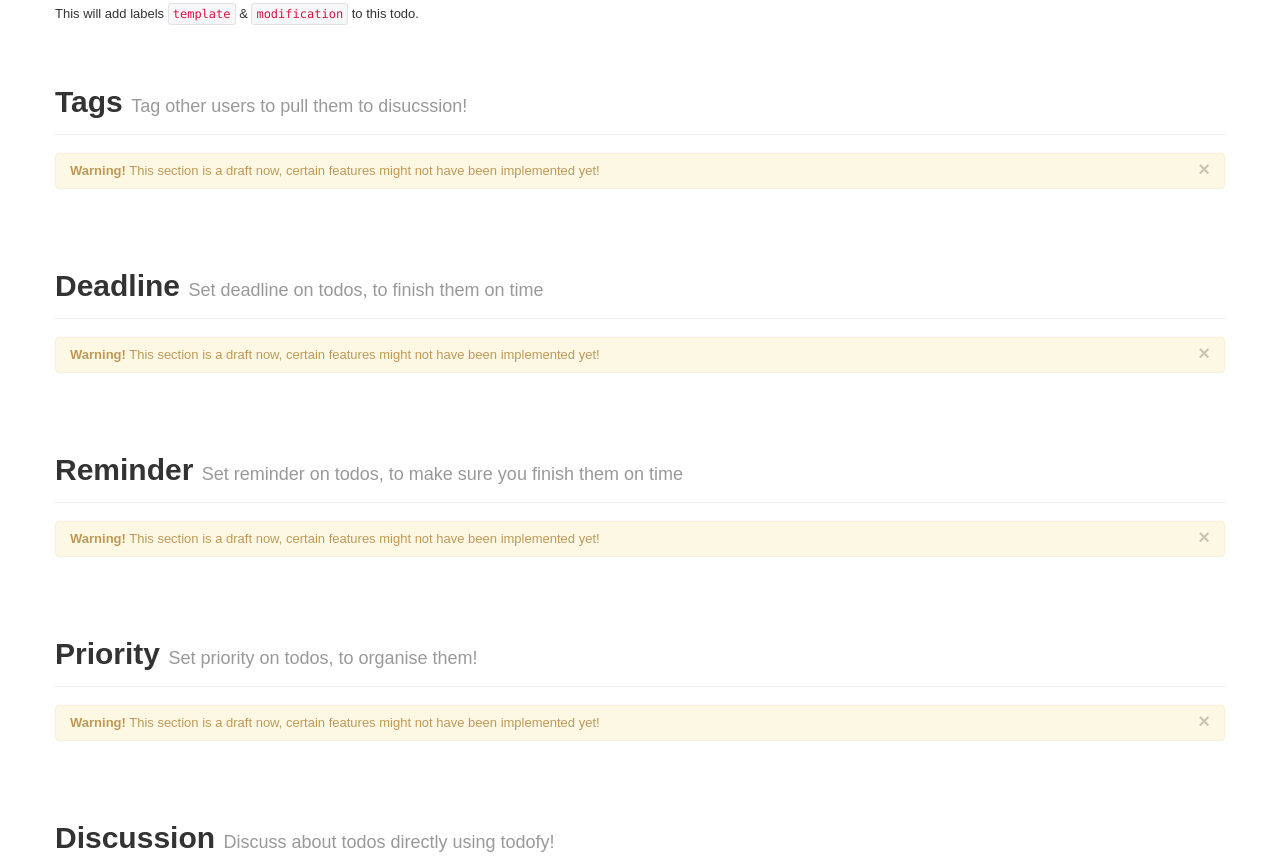
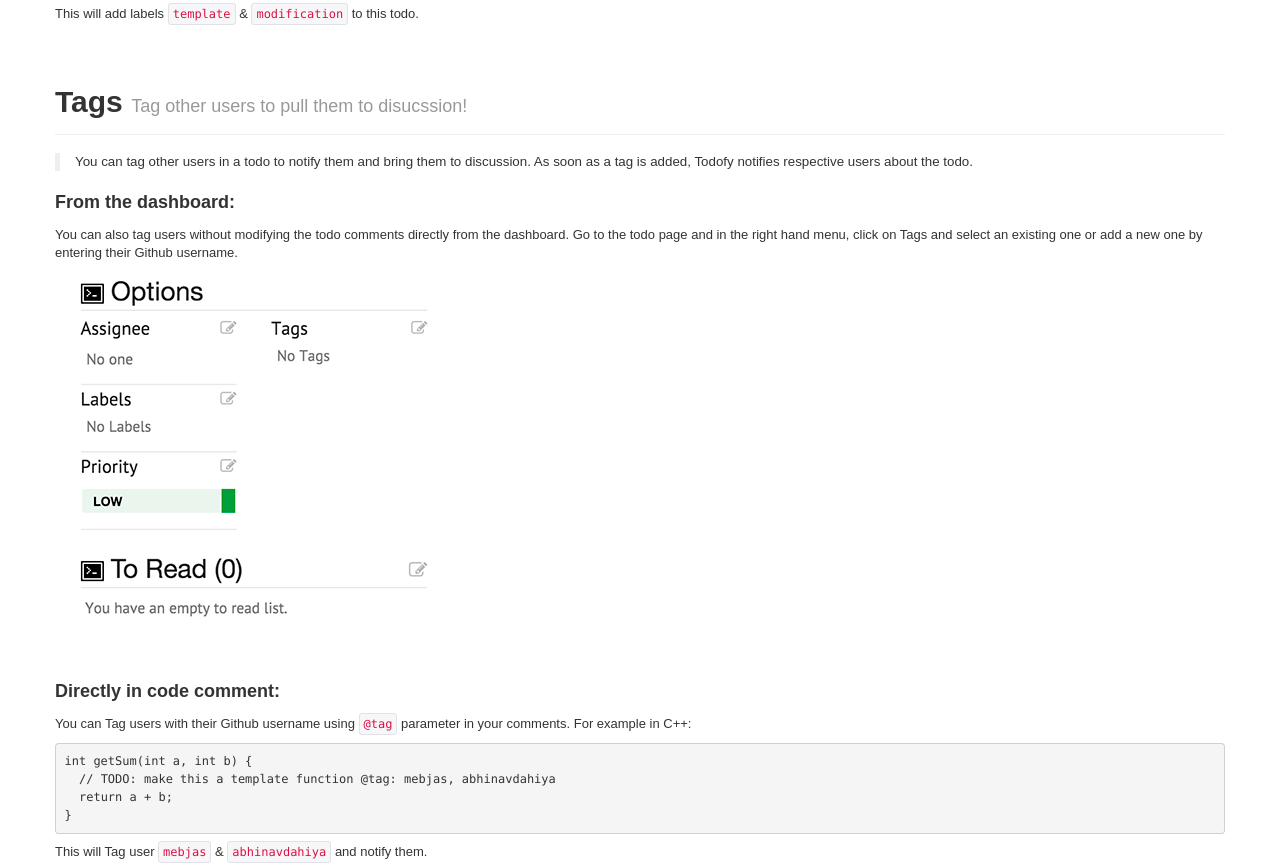
Before and after one commit to todofy/documentation, a plain HTML site: page index.html in a window 1280 px wide. Shown: the part 4895-5762 px from the top of the page. Drawn offline with Linux system fonts and the light colour scheme.

Commit message:
information about adding tags added

```diff
--- a/index.html
+++ b/index.html
@@ -336,10 +336,34 @@ int getSum(int a, int b) {
   <div class="page-header">
     <h1>Tags <small>Tag other users to pull them to disucssion!</small></h1>
   </div>
-  <div class="alert">
-    <a class="close" data-dismiss="alert">×</a>
-    <strong>Warning!</strong> This section is a draft now, certain features might not have been implemented yet!
+  <blockquote>
+    You can tag other users in a todo to notify them and bring them to discussion. As soon as a tag is added,
+    Todofy notifies respective users about the todo.
+  </blockquote>
+
+  <h3> From the dashboard: </h3>
+  <div class="clearfix"></div>
+
+  You can also tag users without modifying the todo comments directly from the dashboard. Go to the todo page and in the right hand menu, click on Tags and select an existing one or add a new one by entering their Github username.
+  <div style="margin: 10px">
+      <img src="./assets/img/labels.png" alt="labels" style="max-width: 600px">
   </div>
+
+  <div class="clearfix"></div>
+  <div class="clearfix"></div>
+
+  <h3> Directly in code comment: </h3>
+  <div class="clearfix"></div>
+
+  You can Tag users with their Github username using <code>@tag</code> parameter in your comments. For example in C++:
+  <div class="clearfix"></div>
+  <pre>
+int getSum(int a, int b) {
+  // TODO: make this a template function @tag: mebjas, abhinavdahiya
+  return a + b;
+}</pre>
+
+  This will Tag user <code>mebjas</code> & <code>abhinavdahiya</code> and notify them.
 </section> <!-- tags -->
 
 <section id="deadline">
```
